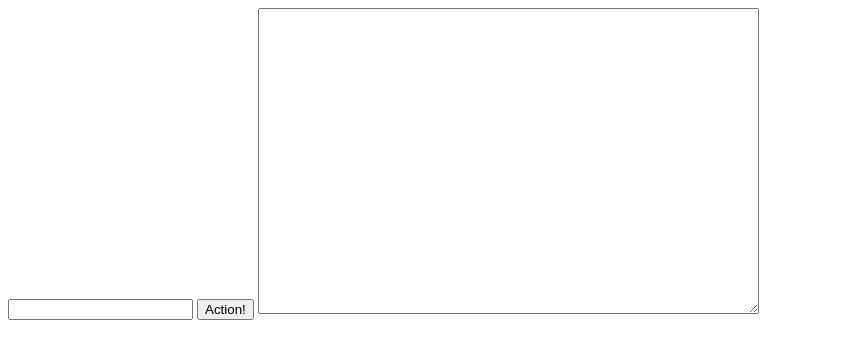
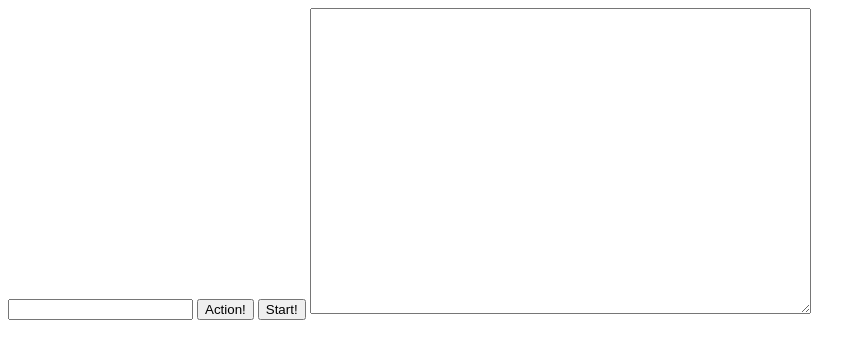
Before and after one commit to ollie1212/Project-Exile-, a plain HTML site: page index.html in a window 1280 px wide. Shown: the whole page, without its empty margins (0-866 px from the left). Drawn offline with Linux system fonts and the light colour scheme.

Commit message:
Update index.html

```diff
--- a/index.html
+++ b/index.html
@@ -9,6 +9,7 @@
 <body>
     <input type="text" id="userInput" />
     <input type="button" size="30" id="action" onclick="action()" value="Action!"/>
+	<input type="button" size="30" id="start" onclick="start()" value="Start!"/>
     <textarea cols="60" rows="20" name="log" id="output" readonly="readonly"></textarea>
 </body>
 </html>
```
